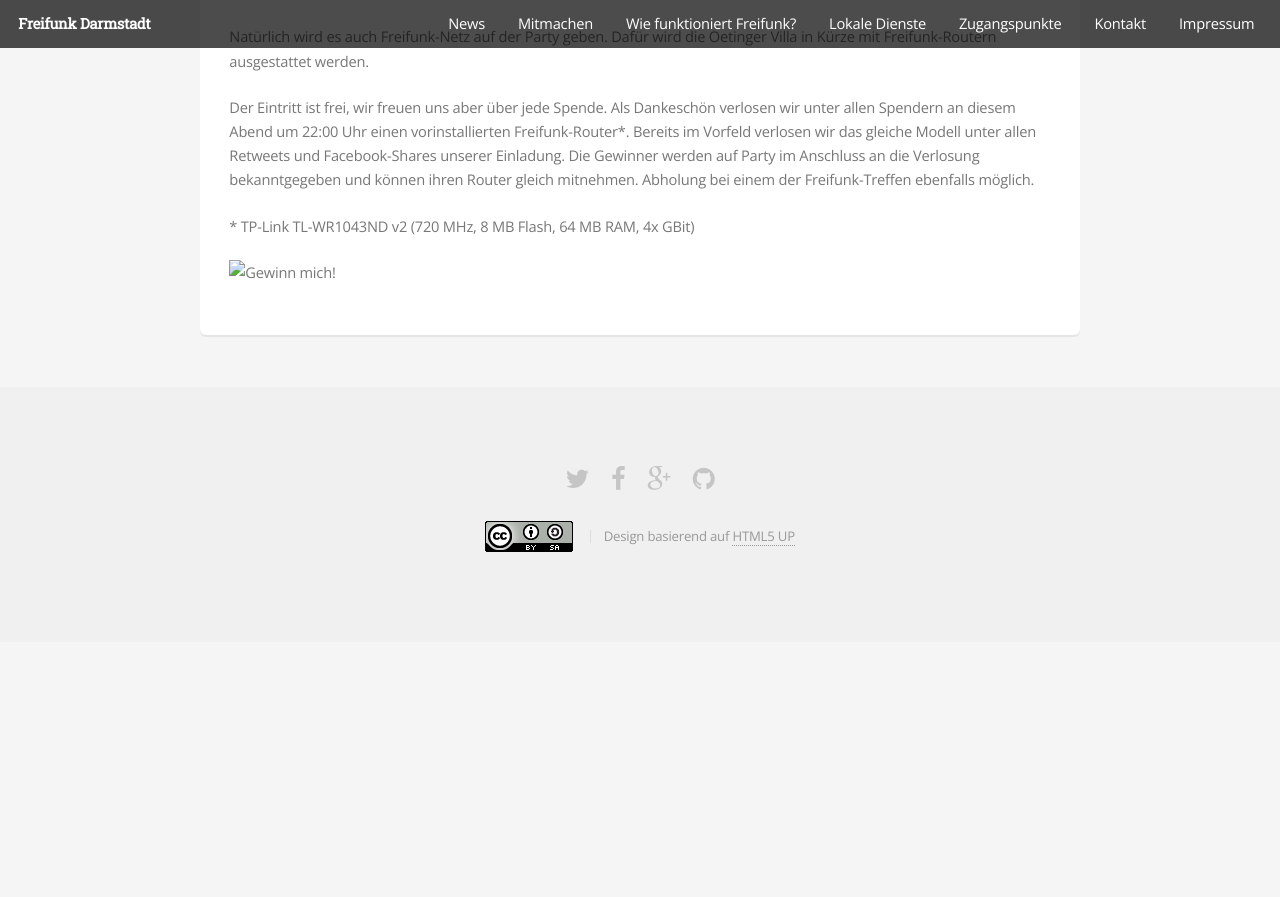
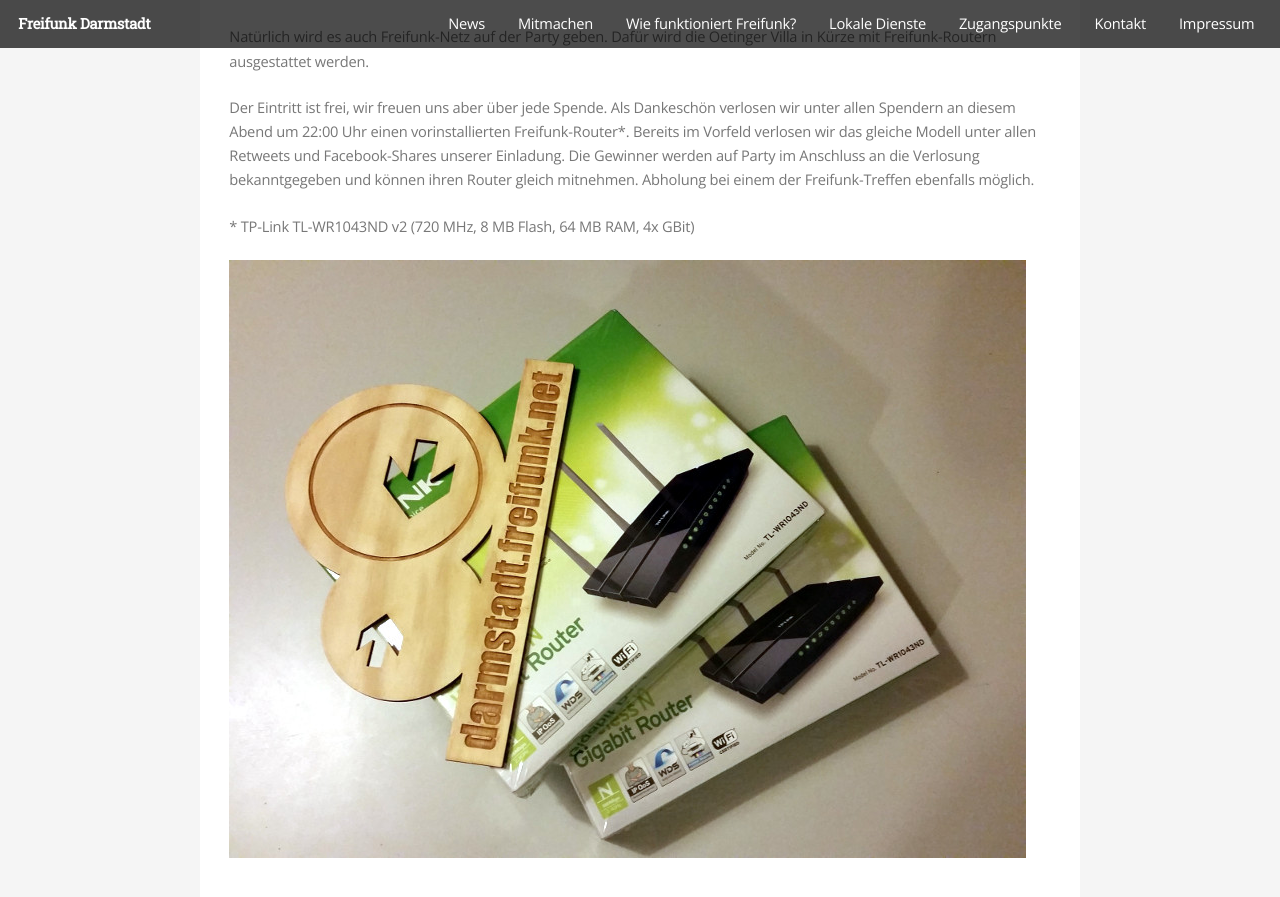
Before and after one commit to mdrenger/darmstadt.freifunk.net, a Jekyll site: the page built from _posts/2015-03-16-wir-feiern-den-100sten-hotspot.md, in a window 1280 px wide and 900 px high, scrolled down 473 px. Shown: the top 897 px of the window. Built offline with Jekyll 4.4.1, drawn with Linux system fonts in a browser that asks for light colours; before the commit the page ends 1115 px from its top, so only the background shows below that.

Commit message:
fixed img path

```diff
--- a/_posts/2015-03-16-wir-feiern-den-100sten-hotspot.md
+++ b/_posts/2015-03-16-wir-feiern-den-100sten-hotspot.md
@@ -19,4 +19,4 @@
 
 \* TP-Link TL-WR1043ND v2 (720 MHz, 8 MB Flash, 64 MB RAM, 4x GBit)
 
-![Gewinn mich!](images/2015-03-16_routers-for-raffle.jpg "Bild der Preise, zweier Router")
+![Gewinn mich!](/images/2015-03-16_routers-for-raffle.jpg "Bild der Preise, zweier Router")
```
